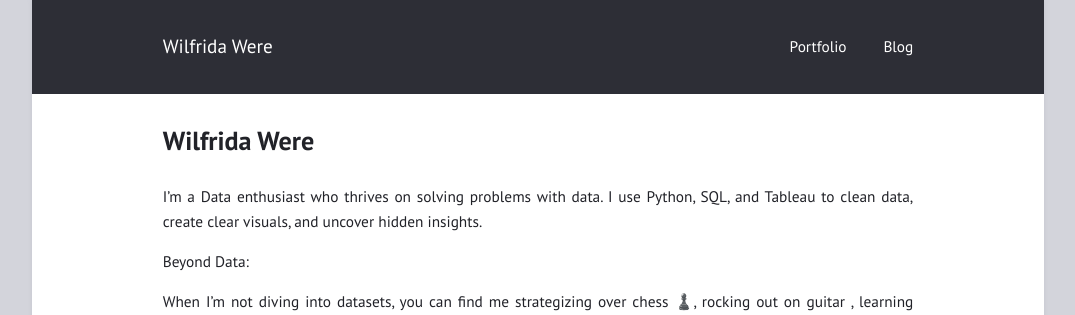
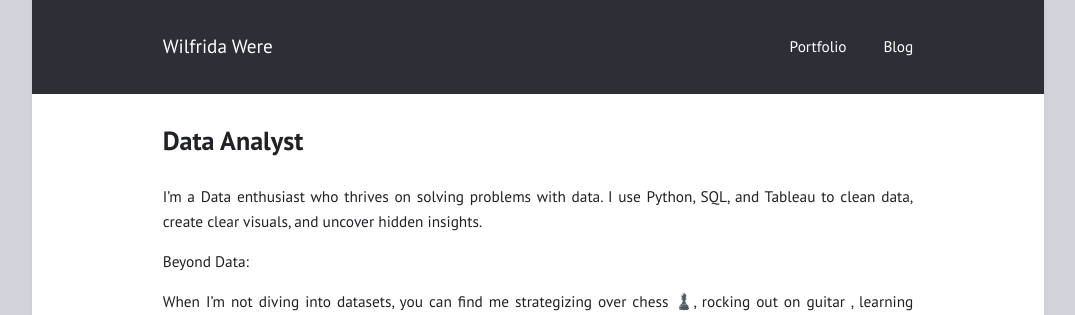
Before and after one commit to Wilfrida-Were/website, a Jekyll site: the page built from index.md, in a window 1280 px wide. Shown: the top 315 px of the page, without its empty margins (102-1177 px from the left). Built offline with Jekyll 4.4.1, drawn with Linux system fonts in a browser that asks for light colours.

Commit message:
Update index.md

```diff
--- a/index.md
+++ b/index.md
@@ -1,7 +1,6 @@
 ---
 layout: page
-title: "Wilfrida Were"
-subtitle: "Data Analyst | Problem Solver | Lifelong Learner"
+title: "Data Analyst"
 ---
 I'm a Data enthusiast who thrives on solving problems with data. I use Python, SQL, and Tableau to clean data, create clear visuals, and uncover hidden insights.
 
```
